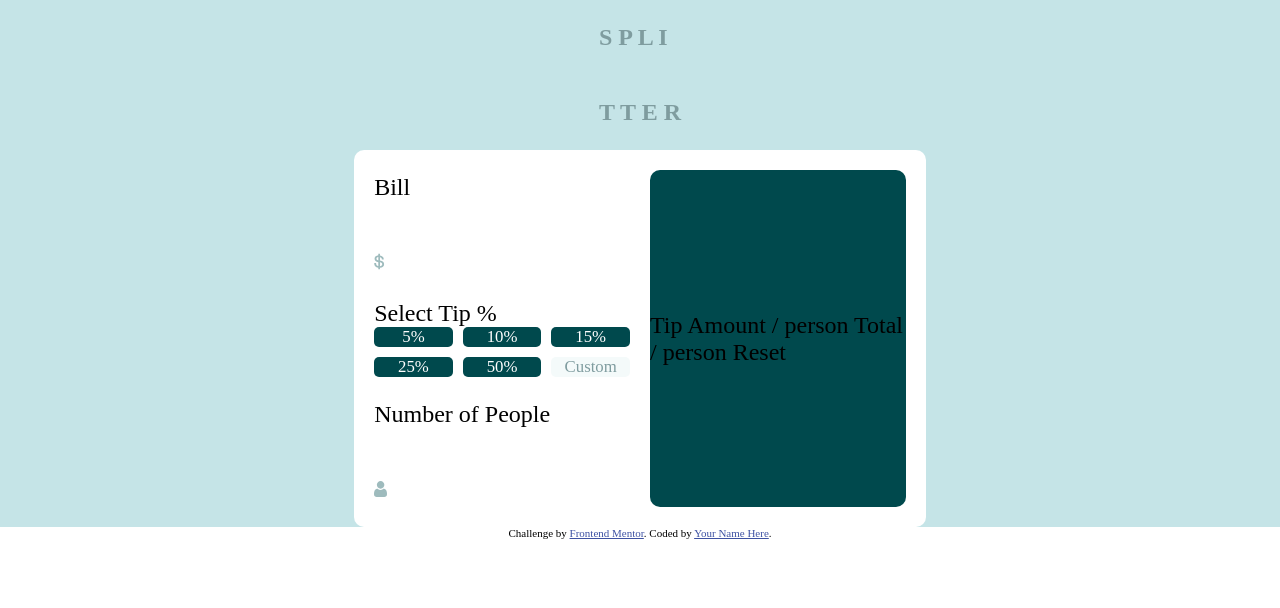
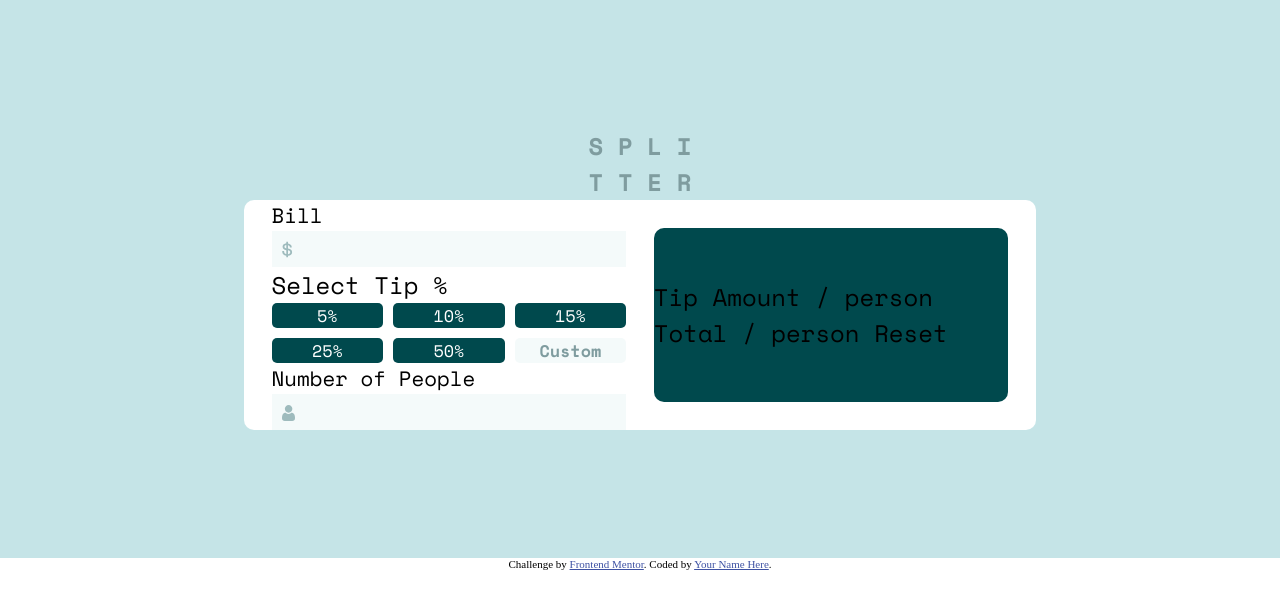
Before and after one commit to ecesarini-frontend-mentor/tip-calculator-app-main, a plain HTML site: page index.html in a window 1280 px wide. Drawn offline with nearby package versions, Linux system fonts and the light colour scheme.

Commit message:
Update index.html

```diff
--- a/index.html
+++ b/index.html
@@ -31,13 +31,17 @@
   --white: hsl(0, 0%, 100%);
 }
 body {
+  box-sizing: border-box;
   margin: 0 0;
   padding: 0 0;
   font-size: 24px;
   width: 100%;
 }
 main {
+  padding: 10% 0;
   width: 100%;
+  height: 100%;
+  font-family: 'Space Mono', monospace;
   background-color: var(--light-grayish-cyan);
 }
 ul {
@@ -78,6 +82,14 @@ ul {
   display: flex;
   flex-direction: column;
 }
+.ci-bill-title, .ci-people-title {
+  font-size: 1.3rem;
+  flex-shrink: 3;
+}
+.ci-bill-amount, .ci-people-amount {
+  padding: 0 10px;
+  background-color: var(--very-light-grayish-cyan);
+}
 .ci-tip-grid {
   display: grid;
   grid-template-rows: 1fr 1fr;
@@ -99,6 +111,7 @@ ul {
 .ci-tip-grid li:nth-child(6) {
   color: var(--dark-grayish-cyan);
   background-color: var(--very-light-grayish-cyan);
+  font-weight: 700;
 }
 
 
@@ -119,17 +132,17 @@ ul {
   <main>
     <div id="main-container">
       <div class="mc mc-header">
-        <div class="mc-header-title">
-          <p>S P L I</p>
-          <p>T T E R</p>
-        </div>
+        <ul class="mc-header-title">
+          <li>S P L I</li>
+          <li>T T E R</li>
+        </ul>
       </div>
       <div class="mc mc-calc">
         <div class="calc-insert">
-          <div class="ci-bill">
-            <p class="ci-bill-title">Bill</p>
-            <p class="ci-bill-amount"><img src="images/icon-dollar.svg" alt="Bill amount"><span></span></p>
-          </div>
+          <ul class="ci-bill">
+            <li class="ci-bill-title">Bill</li>
+            <li class="ci-bill-amount"><img src="images/icon-dollar.svg" alt="Bill amount"><span></span></li>
+          </ul>
           <div class="ci-tip">
             <div class="ci-tip-title">
               Select Tip %
@@ -143,10 +156,10 @@ ul {
               <li class="ci-tg-perc">Custom</li>
             </ul>
           </div>
-          <div class="ci-people">
-            <p>Number of People</p>
-            <p><img src="images/icon-person.svg" alt="Number of people"/><span></span></p>
-          </div>
+          <ul class="ci-people">
+            <li class="ci-people-title">Number of People</li>
+            <li class="ci-people-amount"><img src="images/icon-person.svg" alt="Number of people"/><span></span></li>
+          </ul>
         </div>
         <div class="calc-result">
         Tip Amount
```
